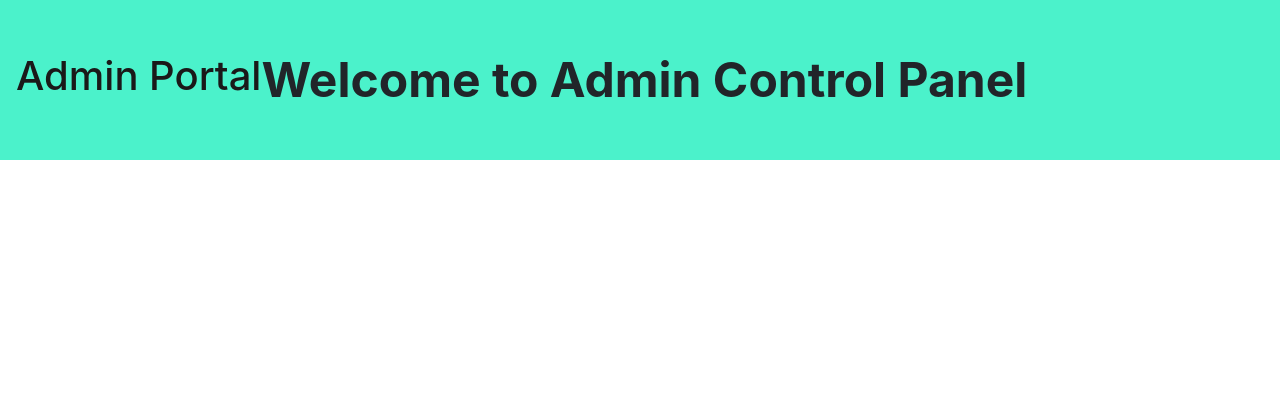
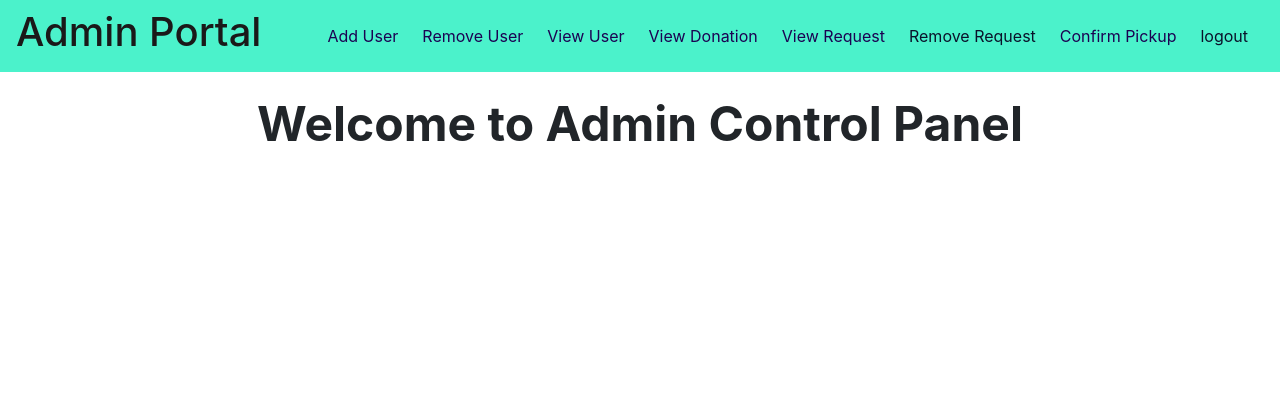
Before and after one commit to NSU-SU19CSE299S02/SU19CSE299S02G05NSU, a PHP site: page /Admin/index2.php in a window 1280 px wide. Shown: the top 420 px of the page. Run offline with PHP 8.4, Linux system fonts and the light colour scheme.

Commit message:
Feature #28 : Update on admin header
1. Navbar
2. Navbar links

```diff
--- a/Project Code/Admin/header.php
+++ b/Project Code/Admin/header.php
@@ -6,3 +6,17 @@
     <link rel="stylesheet" href="https://stackpath.bootstrapcdn.com/bootstrap/4.1.2/css/bootstrap.min.css" integrity="sha384-Smlep5jCw/wG7hdkwQ/Z5nLIefveQRIY9nfy6xoR1uRYBtpZgI6339F5dgvm/e9B" crossorigin="anonymous">
   <nav class="navbar navbar-expand-lg navbar navbar-dark bg-dark" style="background-color: #4bf2cb !important;">
   <h1 style="color: #1a1919">Admin Portal</h1></a>
+  <ul class="navbar-nav ml-auto">
+      <li class="nav-item active">
+        <a class="nav-link" href="add_user.php" style="color: #1b0252">Add User&ensp;<span class="sr-only">(current)</span></a></li>
+        <a class="nav-link" href="remove_user.php" style="color: #1b0252">Remove User&ensp;<span class="sr-only">(current)</span></a></li>
+        <a class="nav-link" href="view_user.php" style="color: #1b0252">View User&ensp;<span class="sr-only">(current)</span></a></li>
+        <a class="nav-link" href="view_donation.php" style="color: #1b0252">View Donation&ensp;<span class="sr-only">(current)</span></a></li>
+        <a class="nav-link" href="view_requests.php" style="color: #1b0252">View Request&ensp;<span class="sr-only">(current)</span></a></li>
+        <a class="nav-link" href="remove_request.php" style="color: #0A122A">Remove Request&ensp;<span class="sr-only">(current)</span></a></li>
+        <a class="nav-link" href="admin_map.php" style="color: #1b0252">Confirm Pickup&ensp;<span class="sr-only">(current)</span></a></li>
+        <a class="nav-link" href="logout.php" style="color: #0A122A">logout&ensp;<span class="sr-only">(current)</span></a></li>
+      </ul>
+</div>
+</nav>
+</head>
```
